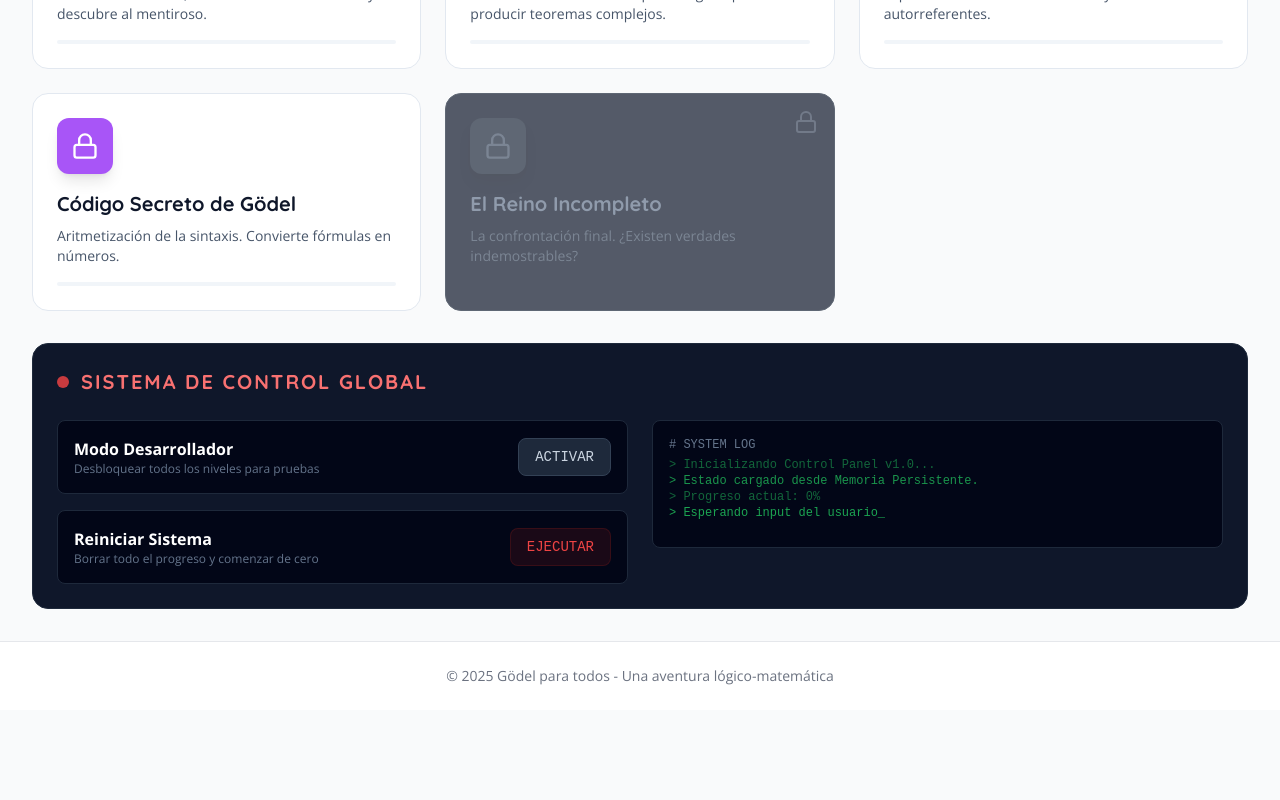
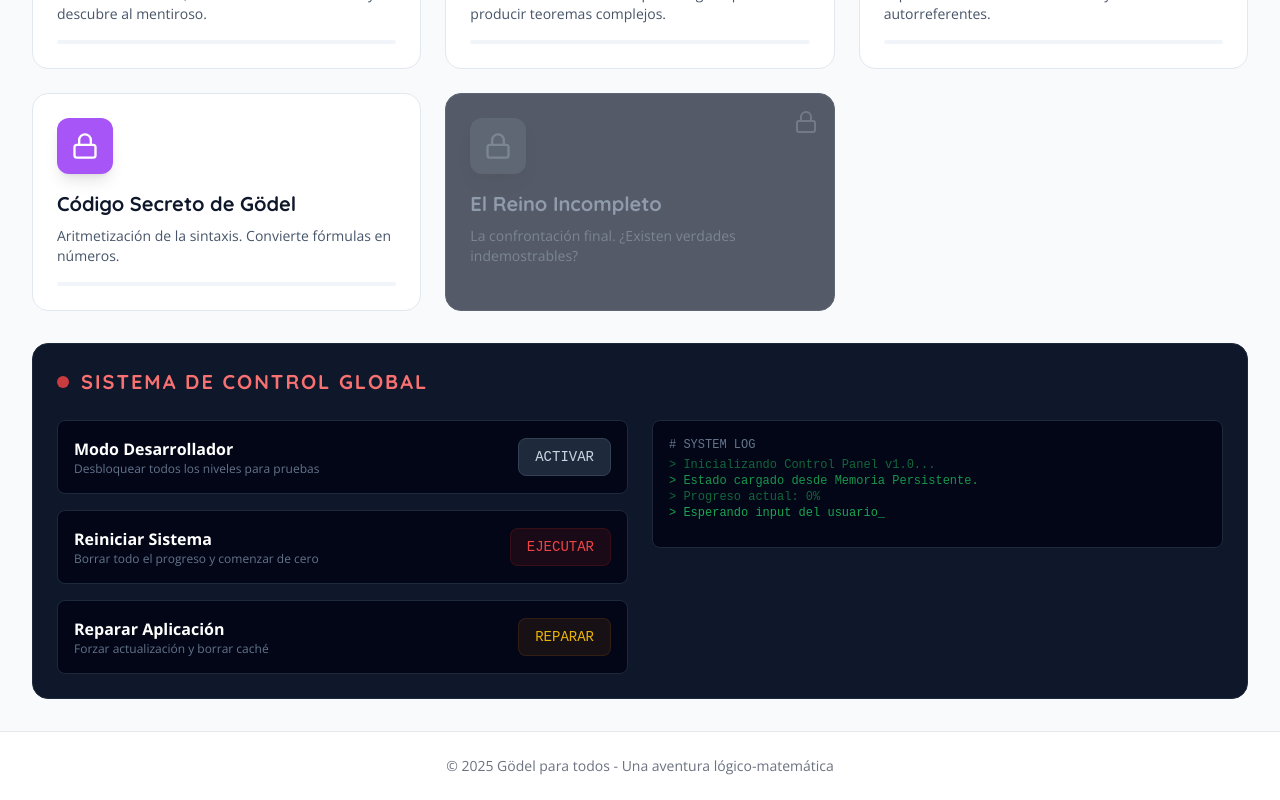
Before and after one commit to PedroLopez1967/godelparatodos, a React (Vite) app: page / in a window 1280 px wide. Shown: the part 486-1286 px from the top of the page. Before the commit the page ends 1196 px from the top, so only its background shows below. Built offline with nearby package versions, Linux system fonts and the light colour scheme.

Commit message:
Add Repair App button to force clear Service Worker cache

```diff
--- a/src/pages/ControlPanel.tsx
+++ b/src/pages/ControlPanel.tsx
@@ -183,6 +183,32 @@ export const ControlPanel: React.FC = () => {
                                 EJECUTAR
                             </button>
                         </div>
+
+                        <div className="flex items-center justify-between p-4 bg-slate-950 rounded-lg border border-slate-800">
+                            <div>
+                                <div className="text-white font-bold">Reparar Aplicación</div>
+                                <div className="text-slate-500 text-xs">Forzar actualización y borrar caché</div>
+                            </div>
+                            <button
+                                onClick={() => {
+                                    if (confirm('Esto recargará la aplicación para corregir errores. ¿Continuar?')) {
+                                        if ('serviceWorker' in navigator) {
+                                            navigator.serviceWorker.getRegistrations().then(function (registrations) {
+                                                for (let registration of registrations) {
+                                                    registration.unregister();
+                                                }
+                                                window.location.reload();
+                                            });
+                                        } else {
+                                            window.location.reload();
+                                        }
+                                    }
+                                }}
+                                className="bg-yellow-900/20 hover:bg-yellow-900/40 text-yellow-500 px-4 py-2 rounded-lg text-sm font-mono border border-yellow-900/30 transition-colors"
+                            >
+                                REPARAR
+                            </button>
+                        </div>
                     </div>
 
                     <div className="bg-slate-950 rounded-lg p-4 font-mono text-xs text-green-500 h-32 overflow-y-auto border border-slate-800 custom-scrollbar">
```
